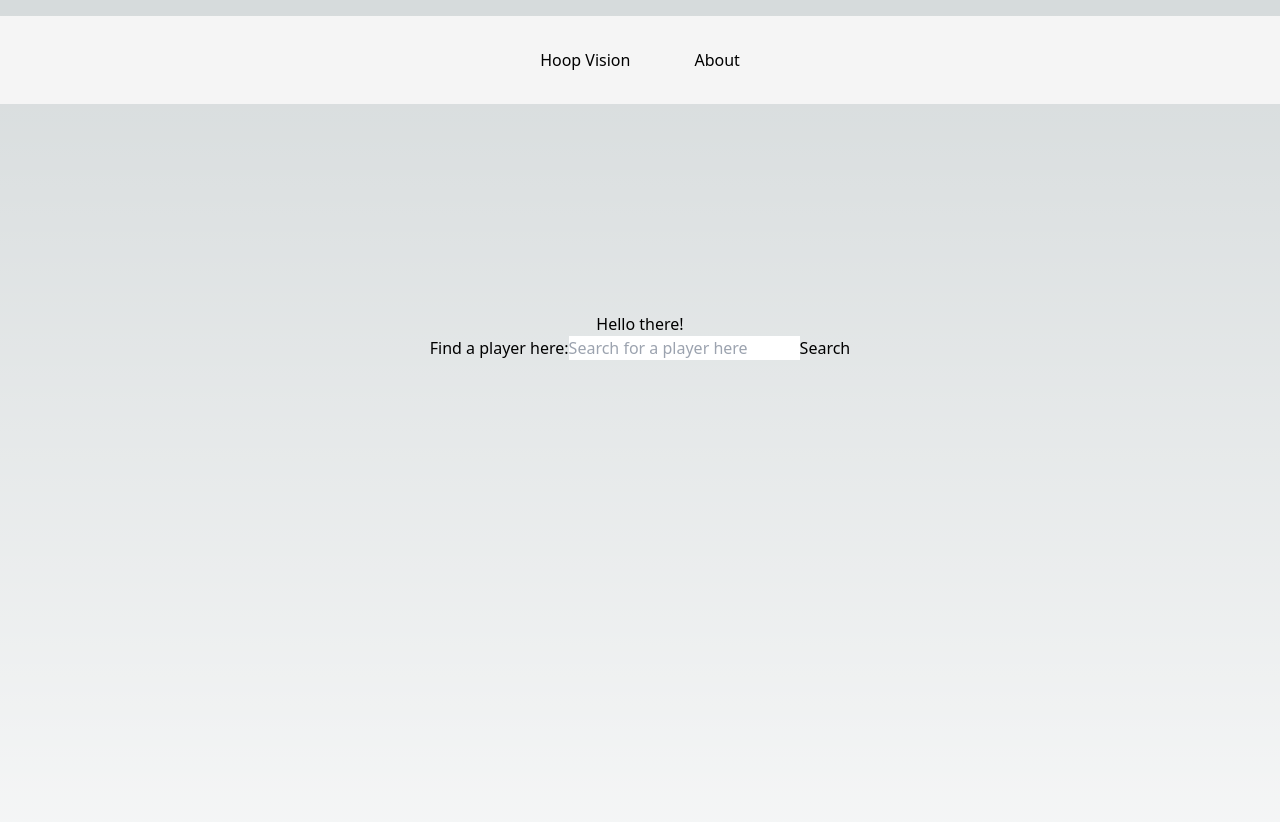
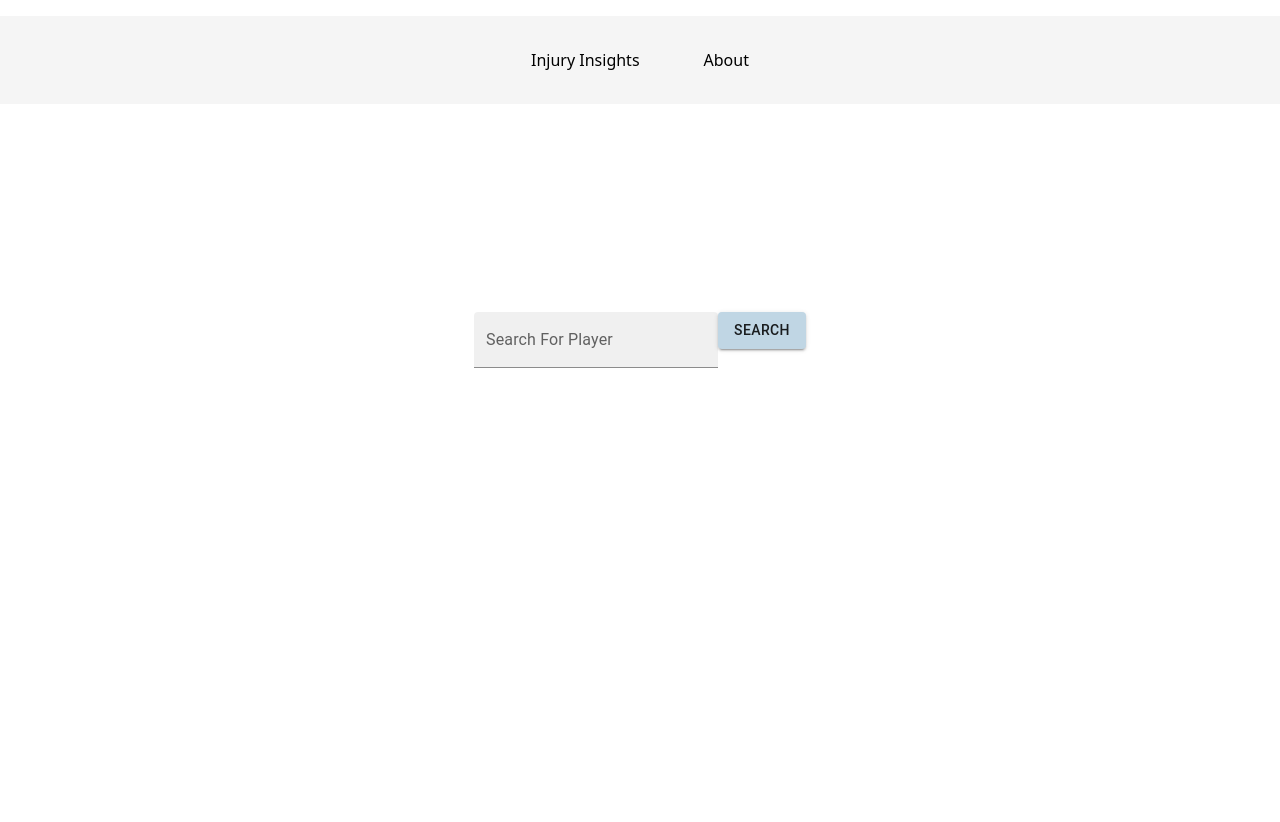
Before and after one commit to parkersteinberg/nba-app, a Next.js app: page / in a window 1280 px wide. Shown: the top 822 px of the page. Built offline with nearby package versions, Linux system fonts and the light colour scheme.

Commit message:
mui setup

```diff
--- a/package.json
+++ b/package.json
@@ -9,6 +9,11 @@
     "lint": "next lint"
   },
   "dependencies": {
+    "@emotion/react": "^11.10.5",
+    "@emotion/server": "^11.10.0",
+    "@emotion/styled": "^11.10.5",
+    "@mui/icons-material": "^5.11.0",
+    "@mui/material": "^5.11.8",
     "@next/font": "13.1.6",
     "@types/node": "18.11.19",
     "@types/react": "18.0.27",
--- a/src/components/Nav.tsx
+++ b/src/components/Nav.tsx
@@ -7,7 +7,7 @@ const Nav = () => {
     <nav className={navStyles.nav}>
       <ul>
         <li>
-          <Link href="/">Hoop Vision</Link>
+          <Link href="/">Injury Insights</Link>
         </li>
         <li>
           <Link href="/about">About</Link>
--- a/src/components/SearchParams.tsx
+++ b/src/components/SearchParams.tsx
@@ -1,5 +1,6 @@
 import React, { useState } from 'react'
 import SearchResult from './SearchResult'
+import { TextField, Button } from '@mui/material'
 
 export type Team = {
   abbreviation: string
@@ -51,15 +52,15 @@ const SearchParams = () => {
   return (
     <div>
       <form onSubmit={handleSearchSubmit}>
-        <label htmlFor="search">Find a player here:</label>
-        <input
-          type="text"
-          name="search"
-          placeholder="Search for a player here"
-          value={searchInput}
+        <TextField
+          id="filled-basic"
+          label="Search For Player"
+          variant="filled"
           onChange={handleChange}
         />
-        <button>Search</button>
+        <Button type="submit" variant="contained">
+          Search
+        </Button>
       </form>
 
       <div>
--- a/src/components/SearchResult.tsx
+++ b/src/components/SearchResult.tsx
@@ -1,4 +1,12 @@
 import Link from 'next/link'
+import {
+  List,
+  ListItem,
+  // ListItemButton,
+  ListItemIcon,
+  ListItemText,
+} from '@mui/material'
+import SportsBasketballIcon from '@mui/icons-material/SportsBasketball'
 
 export type Team = {
   abbreviation: string
@@ -28,12 +36,28 @@ type SearchResultsProps = {
 const SearchResult = ({ player }: SearchResultsProps) => {
   return (
     <div>
-      <p>
+      {/* <p>
         {player.first_name} {player.last_name} - {player.team.abbreviation}
       </p>
       <Link href="/player/[id]" as={`/player/${player.id}`}>
         <button>Go to player profile</button>
-      </Link>
+      </Link> */}
+
+      <List>
+        <Link href="/player/[id]" as={`/player/${player.id}`}>
+          <ListItem disablePadding>
+            <ListItemText
+              primary={`${player.first_name} ${player.last_name}`}
+              secondary={`${player.team.full_name}`}
+            >
+              <button>Go to player profile</button>
+            </ListItemText>
+            <ListItemIcon>
+              <SportsBasketballIcon></SportsBasketballIcon>
+            </ListItemIcon>
+          </ListItem>
+        </Link>
+      </List>
     </div>
   )
 }
--- /dev/null
+++ b/src/config/theme.tsx
@@ -0,0 +1,17 @@
+import { createTheme } from '@mui/material/styles'
+import { red } from '@mui/material/colors'
+// Create a theme instance.
+const theme = createTheme({
+  palette: {
+    primary: {
+      main: '#C0D6E4',
+    },
+    secondary: {
+      main: '#6C7B8B',
+    },
+    error: {
+      main: red.A400,
+    },
+  },
+})
+export default theme
--- a/src/pages/_app.tsx
+++ b/src/pages/_app.tsx
@@ -1,11 +1,15 @@
 import '@/styles/globals.css'
 import type { AppProps } from 'next/app'
 import Layout from '@/components/Layout'
+import theme from '../config/theme'
+import { ThemeProvider } from '@mui/material/styles'
 
 export default function App({ Component, pageProps }: AppProps) {
   return (
-    <Layout>
-      <Component {...pageProps} />
-    </Layout>
+    <ThemeProvider theme={theme}>
+      <Layout>
+        <Component {...pageProps} />
+      </Layout>
+    </ThemeProvider>
   )
 }
--- a/src/pages/api/injury.ts
+++ b/src/pages/api/injury.ts
@@ -18,6 +18,7 @@ export default function handler(
   WHERE player = '${player}'
   limit 5
   `
+  // TODO: make this async/await compatible
   queryDatabase(queryString, [])
     .then((result) => {
       // console.log(result)
--- a/src/pages/index.tsx
+++ b/src/pages/index.tsx
@@ -6,17 +6,16 @@ export default function Home() {
   return (
     <div>
       <Head>
-        <title>Hoop Vision</title>
-        <meta name="description" content="Hoop vision, basketball analytics" />
+        <title>Injury Insights</title>
+        <meta
+          name="description"
+          content="Injury Insights, basketball analytics"
+        />
         <meta name="viewport" content="width=device-width, initial-scale=1" />
         {/* TODO: change icon */}
         <link rel="icon" href="/favicon.ico" />
       </Head>
       <main className={styles.main}>
-        <div className="main-container">
-          <h1>Hello there!</h1>
-        </div>
-
         <SearchParams />
       </main>
     </div>
--- a/src/pages/player/[id]/index.tsx
+++ b/src/pages/player/[id]/index.tsx
@@ -73,7 +73,9 @@ const PlayerHome = () => {
       <button
         onClick={async () => {
           console.log('clicked')
-          const res = await fetch('/api/injury?player=Kevin+Durant')
+          const res = await fetch(
+            `/api/injury?player=${player?.first_name}+${player?.last_name}`
+          )
           const data = await res.json()
           console.log('data is', data)
         }}
--- a/src/styles/globals.css
+++ b/src/styles/globals.css
@@ -2,7 +2,7 @@
 @tailwind components;
 @tailwind utilities;
 
-:root {
+/* :root {
   --max-width: 1100px;
   --border-radius: 12px;
   --font-mono: ui-monospace, Menlo, Monaco, 'Cascadia Mono', 'Segoe UI Mono',
@@ -108,4 +108,4 @@ a {
   html {
     color-scheme: dark;
   }
-}
+} */
```
Also changed, not shown: 1 other file (tests, documents, lock files or other folders).
